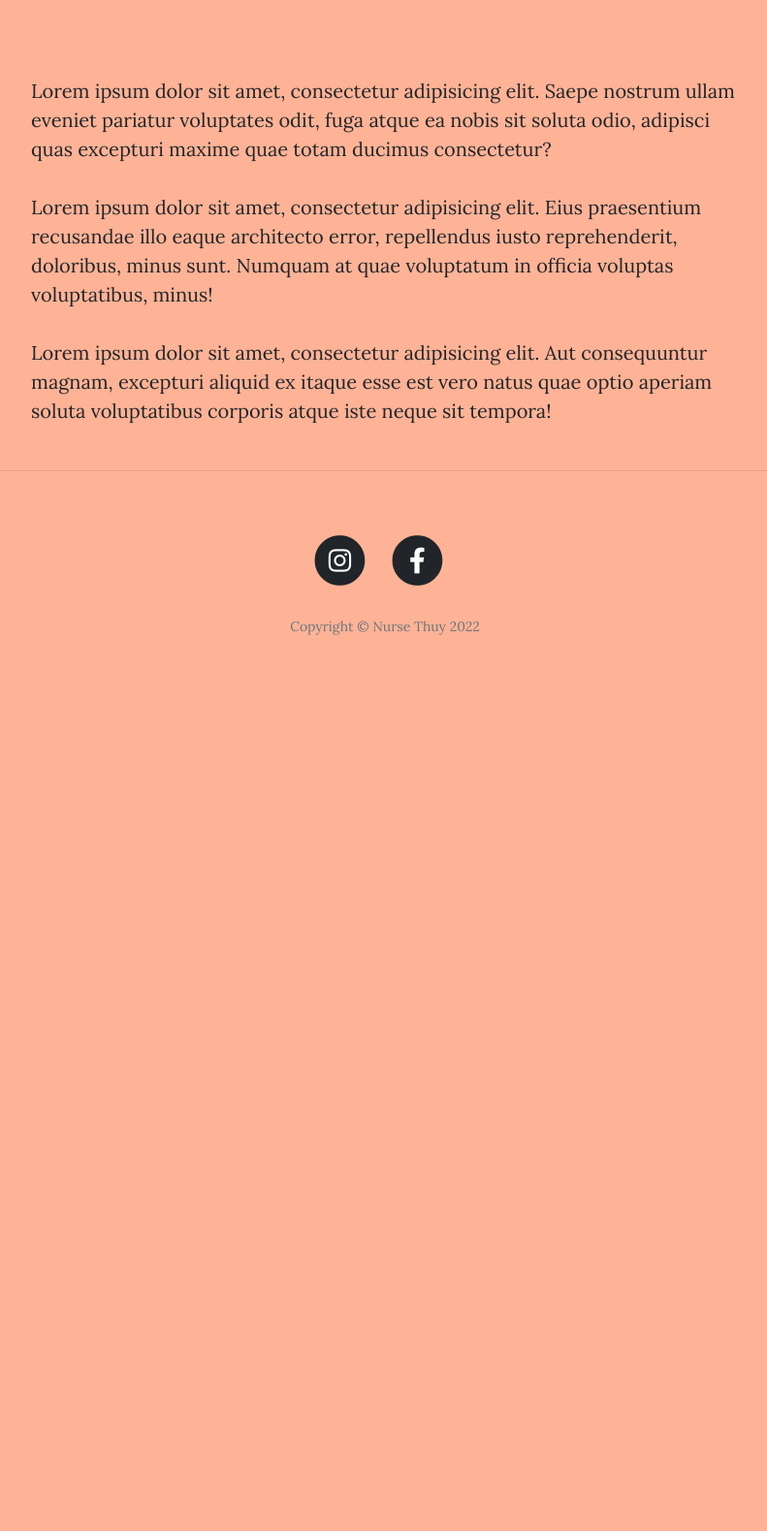
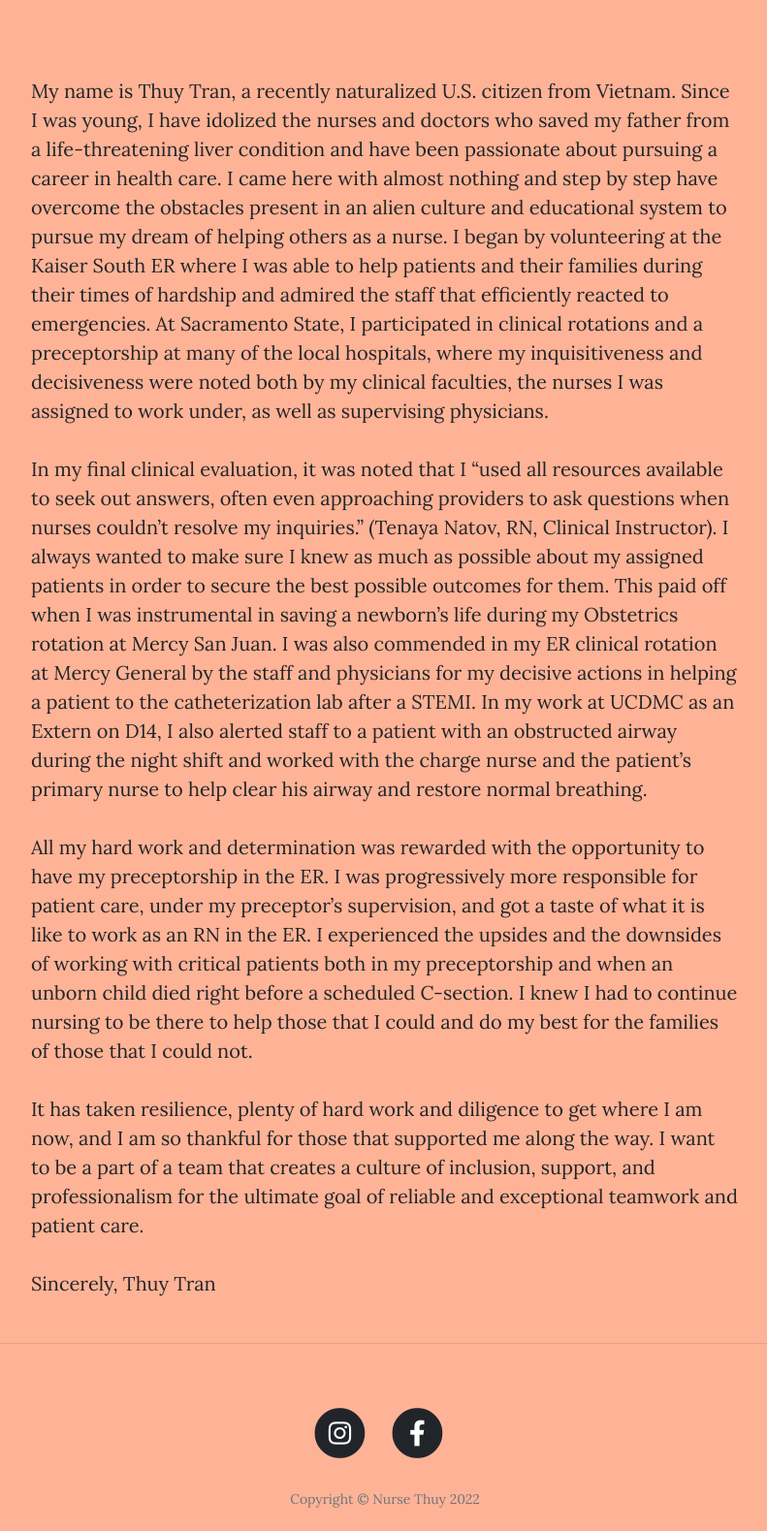
Before and after one commit to ObiBaratt/NurseThuy, a Flask app: page /about in a window 1280 px wide. Shown: the part 533-2112 px from the top of the page at 97% size, without its empty margins (243-1034 px from the left). Before the commit the page ends 1188 px from the top, so only its background shows below. Run offline with Flask 2, Linux system fonts and the light colour scheme; some libraries are stand-ins or nearby versions.

Commit message:
Added custom headers for pages, added about text

```diff
--- a/templates/about.html
+++ b/templates/about.html
@@ -1,7 +1,7 @@
 {% include "header.html" %}
 
 <!-- Page Header -->
-  <header class="masthead" style="background-image: url({{ url_for('static', filename='img/about-bg.jpg')}})">
+<header class="masthead" style="background-image: url({{ url_for('static', filename='img/roses.jpeg') }})">
     <div class="overlay"></div>
     <div class="container">
         <div class="row">
@@ -19,9 +19,48 @@
 <div class="container">
     <div class="row">
         <div class="col-lg-8 col-md-10 mx-auto">
-        <p>Lorem ipsum dolor sit amet, consectetur adipisicing elit. Saepe nostrum ullam eveniet pariatur voluptates odit, fuga atque ea nobis sit soluta odio, adipisci quas excepturi maxime quae totam ducimus consectetur?</p>
-        <p>Lorem ipsum dolor sit amet, consectetur adipisicing elit. Eius praesentium recusandae illo eaque architecto error, repellendus iusto reprehenderit, doloribus, minus sunt. Numquam at quae voluptatum in officia voluptas voluptatibus, minus!</p>
-        <p>Lorem ipsum dolor sit amet, consectetur adipisicing elit. Aut consequuntur magnam, excepturi aliquid ex itaque esse est vero natus quae optio aperiam soluta voluptatibus corporis atque iste neque sit tempora!</p>
+            <p>My name is Thuy Tran, a recently naturalized U.S. citizen from Vietnam. Since I was young, I have
+                idolized
+                the nurses and doctors who saved my father from a life-threatening liver condition and have been
+                passionate
+                about pursuing a career in health care. I came here with almost nothing and step by step have overcome
+                the
+                obstacles present in an alien culture and educational system to pursue my dream of helping others as a
+                nurse.
+                I began by volunteering at the Kaiser South ER where I was able to help patients and their families
+                during
+                their times of hardship and admired the staff that efficiently reacted to emergencies. At Sacramento
+                State, I participated in clinical rotations and a preceptorship at many of the local hospitals, where my
+                inquisitiveness and decisiveness were noted both by my clinical faculties, the nurses I was assigned to
+                work under, as well as supervising physicians.</p>
+
+                <p>In my final clinical evaluation, it was noted that I
+                “used all resources available to seek out answers, often even approaching providers to ask questions
+                when nurses couldn’t resolve my inquiries.” (Tenaya Natov, RN, Clinical Instructor). I always wanted to
+                make sure I knew as much as possible about my assigned patients in order to secure the best possible
+                outcomes for them. This paid off when I was instrumental in saving a newborn’s life during my Obstetrics
+                rotation at Mercy San Juan. I was also commended in my ER clinical rotation at Mercy General by the
+                staff and physicians for my decisive actions in helping a patient to the catheterization lab after a
+                STEMI. In my work at UCDMC as an Extern on D14, I also alerted staff to a patient with an obstructed
+                airway during the night shift and worked with the charge nurse and the patient’s primary nurse to help
+                clear his airway and restore normal breathing.</p>
+
+            <p>All my hard work and determination was rewarded with the opportunity to have my preceptorship in the ER.
+                I was progressively more responsible for patient care, under my preceptor’s supervision, and got a taste
+                of what it is like to work as an RN in the ER. I experienced the upsides and the downsides of working
+                with critical patients both in my preceptorship and when an unborn child died right before a scheduled
+                C-section. I
+                knew I had to continue nursing to be there to help those that I could and do my best for the families of
+                those that I could not.</p>
+
+            <p>It has taken resilience, plenty of hard work and diligence to get where I am now, and I am so thankful
+                for those that supported me along the way. I want to be a part of a team that creates a culture of
+                inclusion, support, and professionalism for the ultimate goal of reliable and exceptional teamwork and
+                patient care.</p>
+
+            <p>Sincerely,
+                Thuy Tran</p>
+
         </div>
     </div>
 </div>
--- a/templates/blog_index.html
+++ b/templates/blog_index.html
@@ -1,6 +1,6 @@
 {% include "header.html" %}
   <!-- Page Header -->
-  <header class="masthead" style="background-image: url('https://images.unsplash.com/photo-1470092306007-055b6797ca72?ixlib=rb-1.2.1&auto=format&fit=crop&w=668&q=80')">
+  <header class="masthead" style="background-image: url({{ url_for('static', filename='img/oldschool.jpeg') }})">
     <div class="overlay"></div>
     <div class="container">
       <div class="row">
--- a/templates/contact.html
+++ b/templates/contact.html
@@ -1,7 +1,7 @@
 {% include "header.html" %}
 
   <!-- Page Header -->
-  <header class="masthead" style="background-image: url('{{ url_for('static', filename='img/contact-bg.jpg')}}')">
+  <header class="masthead" style="background-image: url('{{ url_for('static', filename='img/binocular.jpeg')}}')">
     <div class="overlay"></div>
     <div class="container">
       <div class="row">
```
Also changed, not shown: static/img/oldschool.jpeg (added), static/img/roses.jpeg (added), static/img/secondary.jpeg (added). Lines whose indentation alone changed are shown as unchanged.
